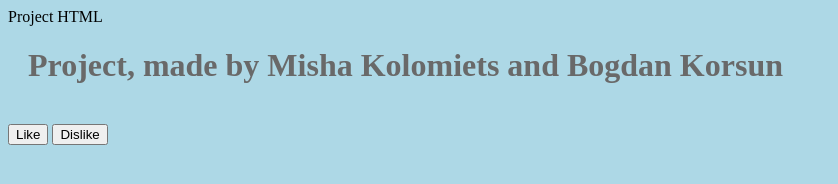
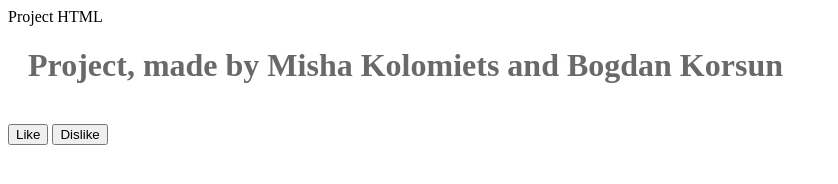
Before and after one commit to Casio25/Frontend_website, a plain HTML site: page index.html in a window 1280 px wide. Shown: the whole page, without its empty margins (0-838 px from the left). Drawn offline with Linux system fonts and the light colour scheme.

Commit message:
changed background color

```diff
--- a/js/main.js
+++ b/js/main.js
@@ -10,5 +10,5 @@ function showDislikePicture(){
     var dislikeImage = document.getElementById('roflan_dislike');
     var likeImage = document.getElementById('roflan_like');
     dislikeImage.style.display = 'block';
-    likeImage.style.display = 'none'
+    likeImage.style.display = 'none';
 }
--- a/style.css
+++ b/style.css
@@ -1,6 +1,6 @@
-body{
-    background-color: lightblue;
-}
+//body{
+    //background-color: lightblue;
+//}
 
 h1{
     color:dimgray;
```
